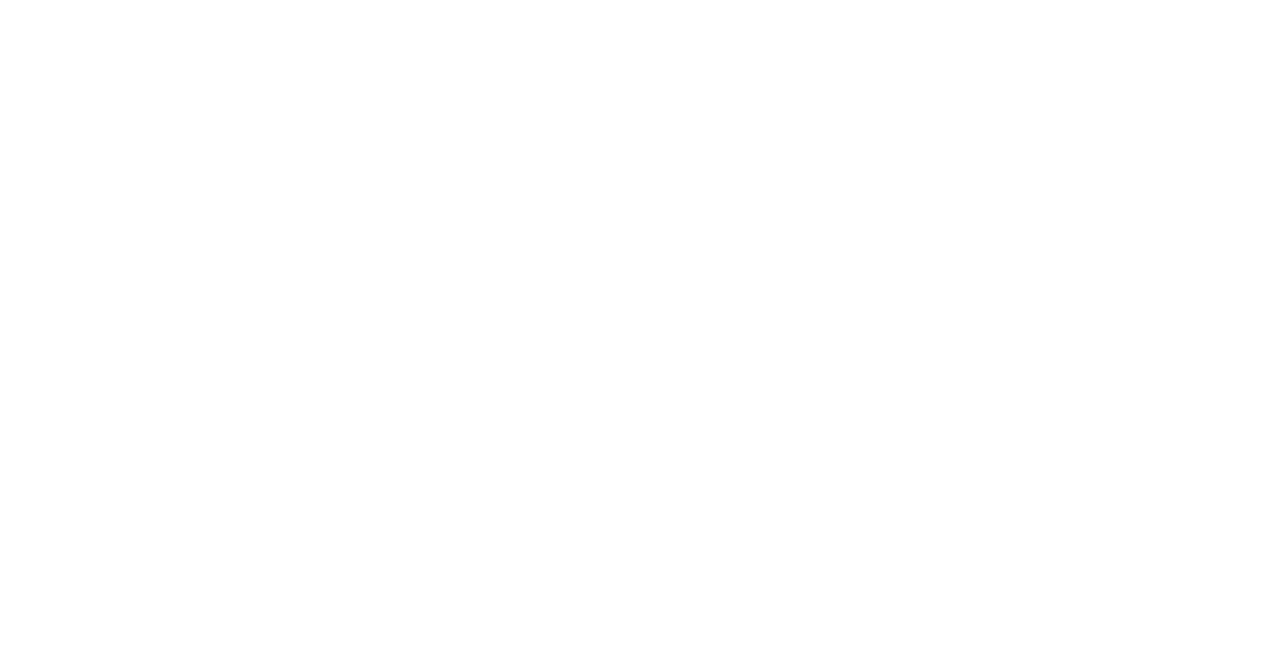
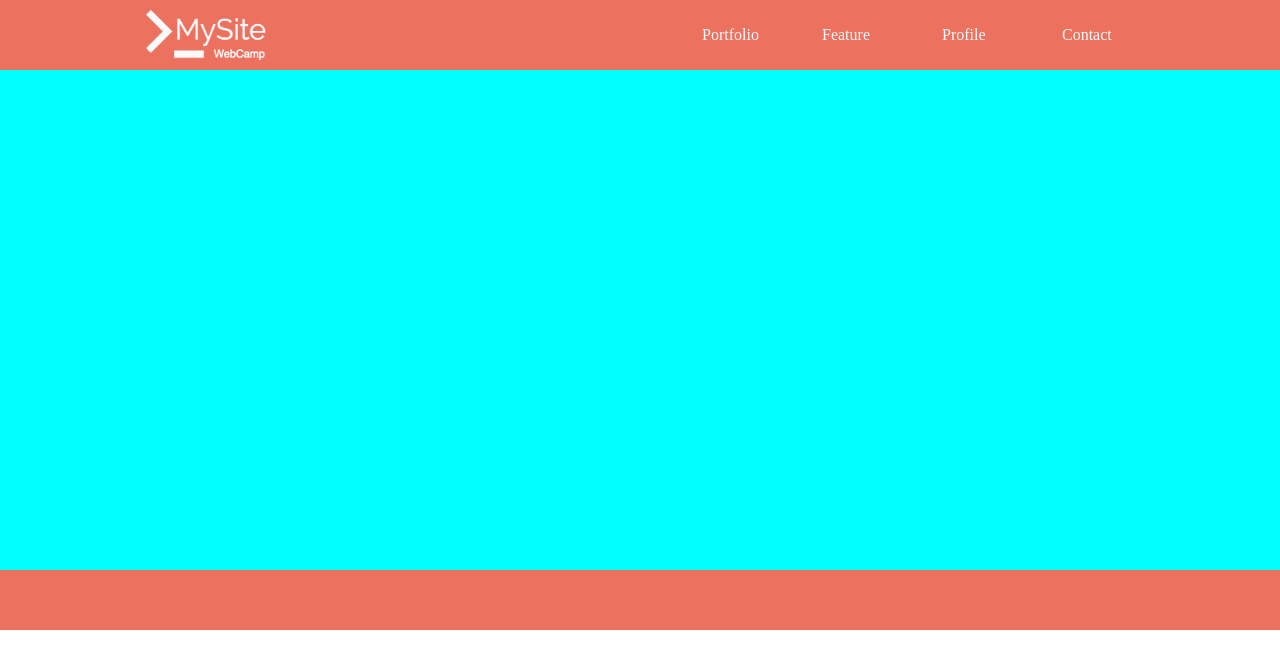
Before and after one commit to Hiroki1112Kurata/Hiroki1112Kurata-DMM.make_webpage, a plain HTML site: page index.html in a window 1280 px wide. Drawn offline with Linux system fonts and the light colour scheme.

Commit message:
[Add]header

```diff
--- a/index.html
+++ b/index.html
@@ -2,9 +2,43 @@
 <html lang="ja">
   <head>
     <meta charset="UTF-8" />
-    <title>初めてのHTML</title>
+    <link rel="stylesheet" href="style.css" />
+    <title>webページを制作してみよう</title>
   </head>
+  <body>
 
-  <body>
+    <header>
+      <div class="container header-group">
+        <div>
+          <img class="logo" src="img/logo.png" alt="ロゴ">
+        </div>
+        <nav>
+          <ul class="nav">
+            <li class="nav-list">
+              Portfolio
+            </li>
+            <li class="nav-list">
+              Feature
+            </li>
+            <li class="nav-list">
+              Profile
+            </li>
+            <li class="nav-list">
+              Contact
+            </li>
+          </ul>
+        </nav>
+      </div>
+
+    </header>
+
+    <main>
+
+    </main>
+
+    <footer>
+
+    </footer>
+
   </body>
 </html>
--- a/style.css
+++ b/style.css
@@ -3,3 +3,49 @@
   padding: 0;
   box-sizing: border-box;
 }
+
+header {
+  width: 100%;
+  height: 70px;
+  background-color: #ec715f;
+}
+
+main {
+  width: 100%;
+  height: 500px;
+  background-color: aqua;
+}
+
+footer {
+  width: 100%;
+  height: 60px;
+  background-color: #ec715f;
+}
+
+.container {
+  width: 1024px;
+  margin: 0 auto;
+}
+
+.header-group {
+  display: flex;
+  justify-content: space-between;
+  font-size: 0;
+}
+
+.logo {
+  height: 70px;
+}
+
+.nav {
+  display: flex;
+}
+
+.nav-list {
+  width: 120px;
+  line-height: 70px;
+  color: #fafafa;
+  padding: 0 30px;
+  list-style: none;
+  font-size: 16px;
+}
```
